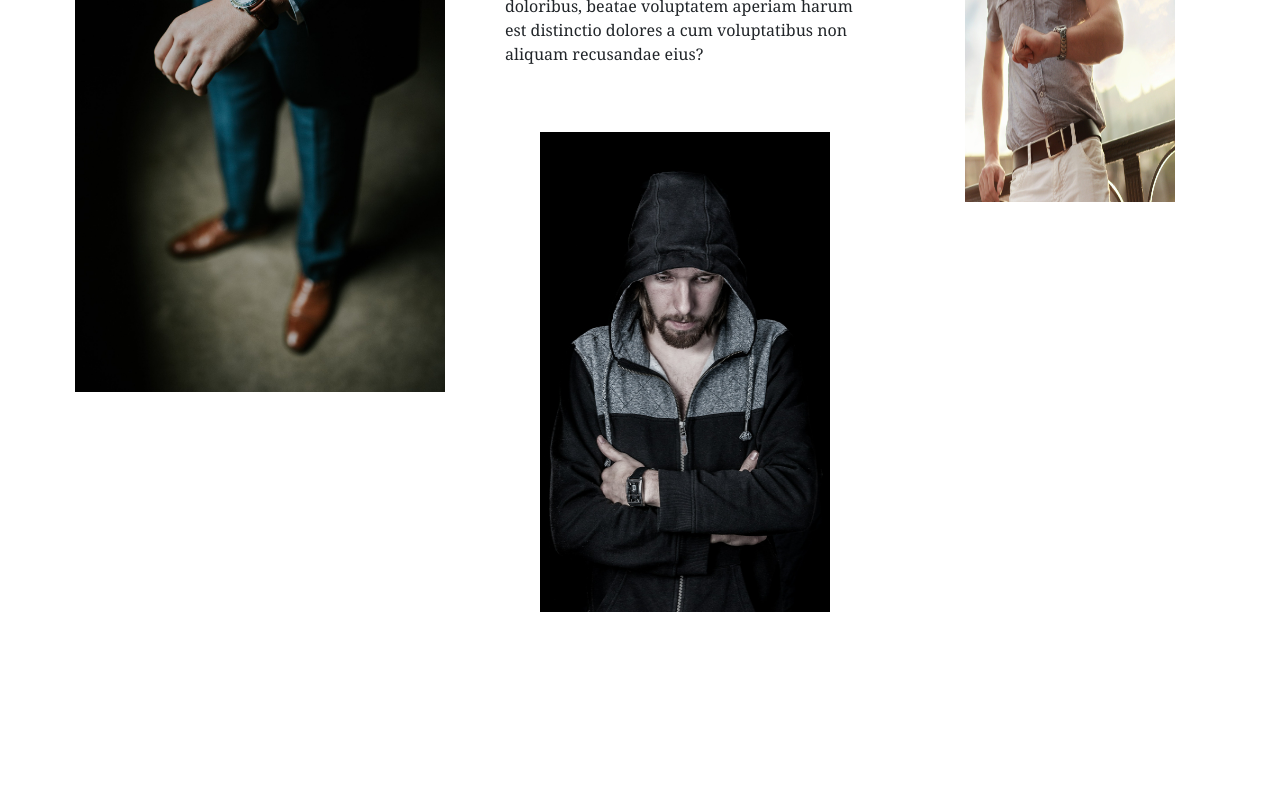
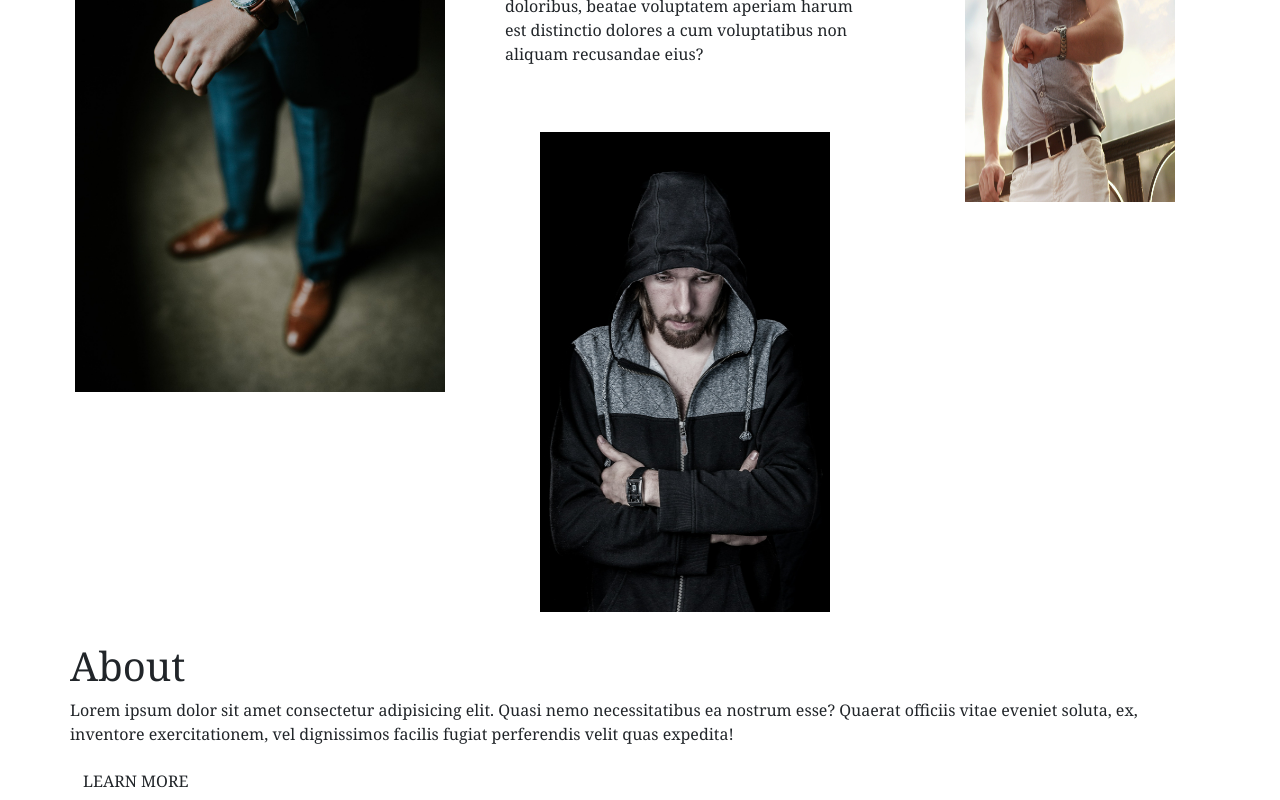
Before and after one commit to eikyuu/S-SKnightsbridge-React, a React (Create React App) app: page / in a window 1280 px wide. Shown: the part 1168-1968 px from the top of the page. Before the commit the page ends 1810 px from the top, so only its background shows below. Built offline with nearby package versions, Linux system fonts and the light colour scheme.

Commit message:
about section

```diff
--- /dev/null
+++ b/src/components/About.js
@@ -0,0 +1,20 @@
+import React from "react";
+
+const About = (props) => {
+  return (
+    <section className="container about">
+      <div className="row about_div">
+        <h1 className="about_h1">About</h1>
+        <p className="about_p">
+          Lorem ipsum dolor sit amet consectetur adipisicing elit. Quasi nemo
+          necessitatibus ea nostrum esse? Quaerat officiis vitae eveniet soluta,
+          ex, inventore exercitationem, vel dignissimos facilis fugiat
+          perferendis velit quas expedita!
+        </p>
+        <button className="btn">LEARN MORE</button>
+      </div>
+    </section>
+  );
+};
+
+export default About;
--- a/src/pages/HomePage.js
+++ b/src/pages/HomePage.js
@@ -2,6 +2,7 @@ import React from "react";
 import Navbar from "../components/Navbar";
 import Discover from "../components/Discover";
 import Unique from "../components/Unique";
+import About from "../components/About";
 
 const HomePage = (props) => {
   return (
@@ -9,6 +10,7 @@ const HomePage = (props) => {
       <Navbar />
       <Discover />
       <Unique />
+      <About />
     </>
   );
 };
```
